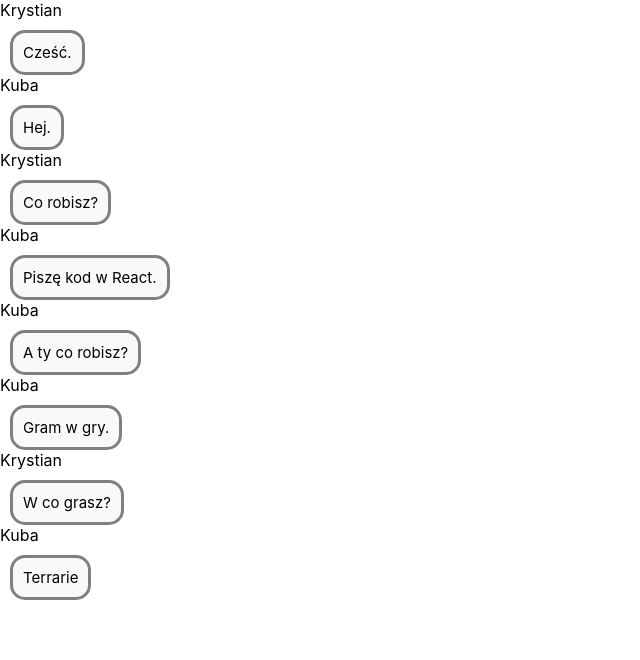
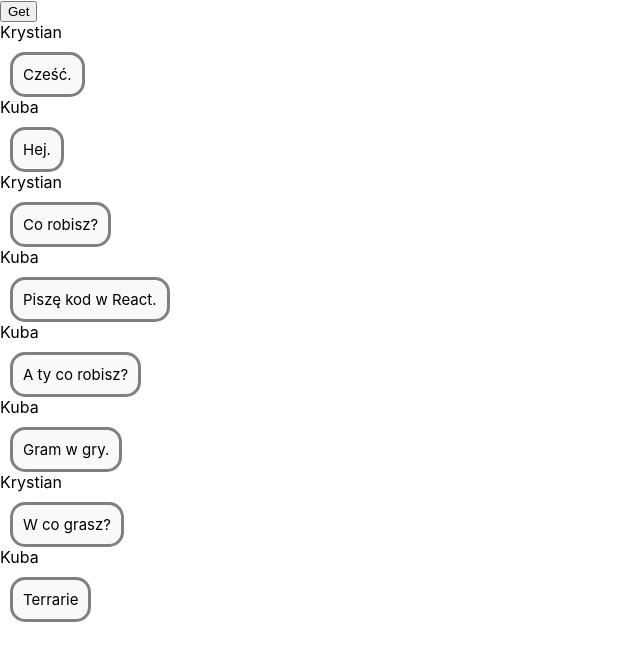
Before and after one commit to lukitom/internship, a React (Create React App) app in the folder frontend/: page / in a window 1280 px wide. Shown: the top 660 px of the page, without its empty margins (0-640 px from the left). Built offline with nearby package versions, Linux system fonts and the light colour scheme.

Commit message:
WI-36: - Create component GET.tsx, - Add component GET to App.tsx.

```diff
--- a/frontend/src/App.tsx
+++ b/frontend/src/App.tsx
@@ -1,9 +1,11 @@
+import Get from './components/GET';
 import { Message } from './Message';
 
 function App() {
 
   return (
     <div className='App'>
+      <Get /><br></br>
       <Message />
     </div>
   );
--- /dev/null
+++ b/frontend/src/components/GET.tsx
@@ -0,0 +1,22 @@
+import axios from "axios"
+
+function gettodos() {
+    axios({
+        method: 'get',
+        url: 'https://jsonplaceholder.typicode.com/todos',
+        params: {
+            _limit: 5
+        }
+    })
+        .then(res => console.log(res))
+        .catch(err => console.error(err));
+}
+const Get = () => {
+    return (
+        <>
+            <button onClick={gettodos}>Get</button>
+        </>
+    )
+}
+
+export default Get
```
